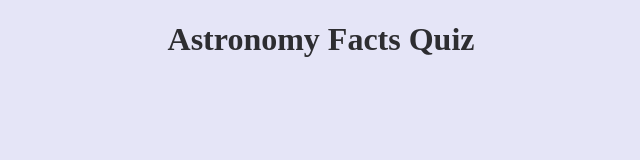
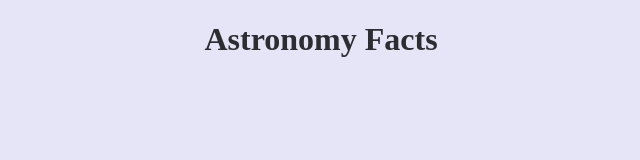
Before and after one commit to dennis-oconnell/practice-projects, a plain HTML site: page astrofacts/index.html in a window 1280 px wide. Shown: the whole page, without its empty margins (319-959 px from the left). Drawn offline with Linux system fonts and the light colour scheme.

Commit message:
title change

```diff
--- a/astrofacts/index.html
+++ b/astrofacts/index.html
@@ -7,7 +7,7 @@
 		<link rel="stylesheet" href="styles.css" />
 	</head>
 	<body>
-		<h1>Astronomy Facts Quiz</h1>
+		<h1>Astronomy Facts</h1>
 		<script src="script.js"></script>
 	</body>
 </html>
```
